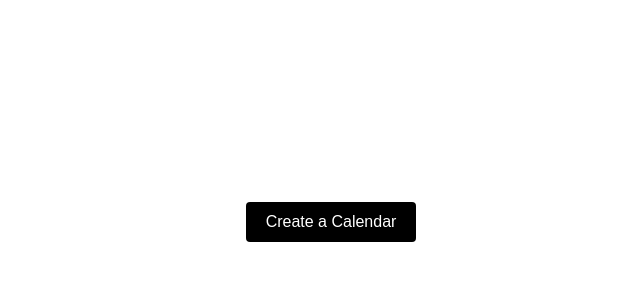
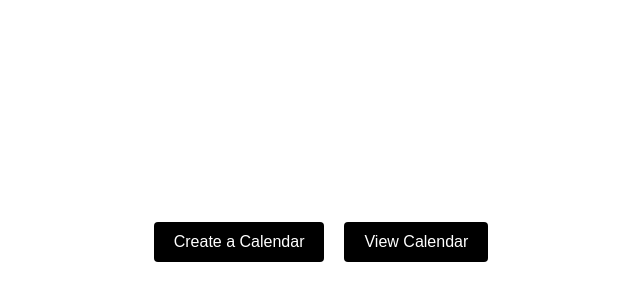
Before and after one commit to SantinoGiordano/calander_app, a Next.js app: page /home in a window 1280 px wide. Shown: the part 178-478 px from the top of the page, without its empty margins (309-949 px from the left). Built offline with nearby package versions, Linux system fonts and the light colour scheme.

Commit message:
added second button for view

```diff
--- a/app/(root)/home/page.tsx
+++ b/app/(root)/home/page.tsx
@@ -6,14 +6,21 @@ export default function Page() {
   const router = useRouter();
 
   return (
-    <div className="flex min-h-screen items-center justify-center">
+    <div className="m-5 flex min-h-screen items-center justify-center">
       <button
         type="button"
-        onClick={() => router.push("/createCalendar")}
+        onClick={() => router.push("/CreateCalendarEntryPage")}
         className="rounded bg-black px-5 py-2 text-white transition hover:bg-zinc-800"
       >
         Create a Calendar
       </button>
+            <button
+        type="button"
+        onClick={() => router.push("/CalendarPage")}
+        className="m-5 rounded bg-black px-5 py-2 text-white transition hover:bg-zinc-800"
+      >
+        View Calendar
+      </button>
     </div>
   );
 }
```
